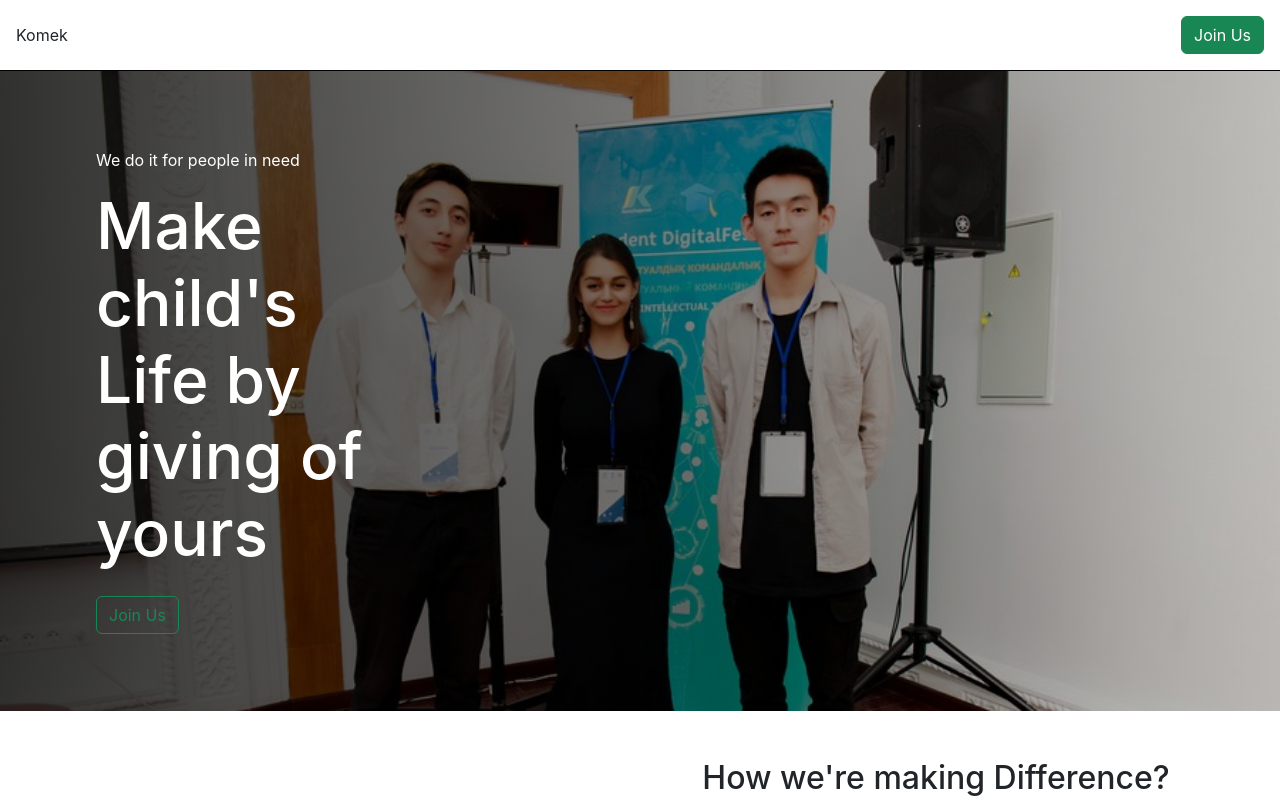
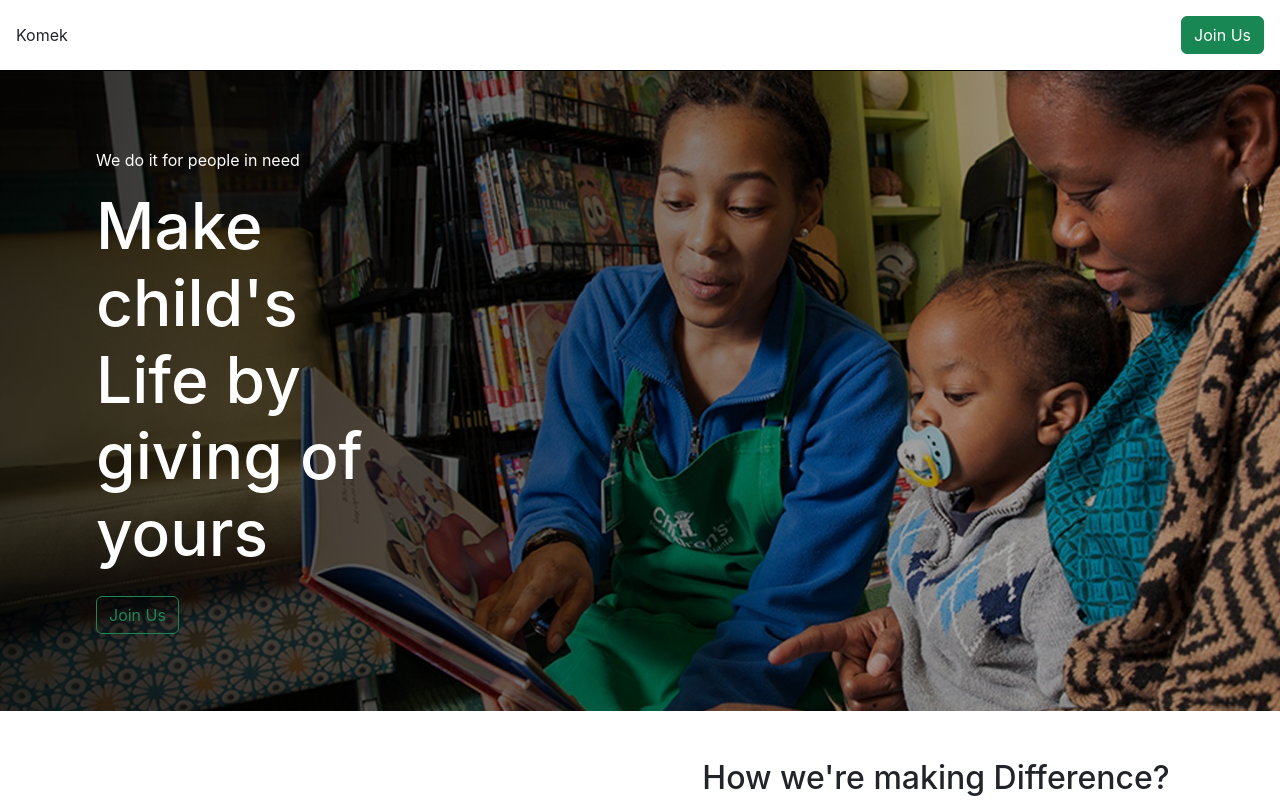
Before and after one commit to bl1nkker/komek-landing, a React (Create React App) app: page / in a window 1280 px wide. Shown: the top 800 px of the page. Built offline with nearby package versions, Linux system fonts and the light colour scheme.

Commit message:
feat: changed app name + banner

```diff
--- a/public/index.html
+++ b/public/index.html
@@ -24,7 +24,7 @@
       work correctly both with client-side routing and a non-root public URL.
       Learn how to configure a non-root public URL by running `npm run build`.
     -->
-    <title>React App</title>
+    <title>Komek - Charity Project</title>
     <link
       href="https://cdn.jsdelivr.net/npm/bootstrap@5.2.3/dist/css/bootstrap.min.css"
       rel="stylesheet"
--- a/src/components/Testimonial.js
+++ b/src/components/Testimonial.js
@@ -29,7 +29,7 @@ const Testimonial = () => {
       <h2 className="section-title">What people say about us</h2>
       <div className="d-flex flex-column flex-lg-row justify-content-around mt-5">
         {testimonialData.map((testimonial) => (
-          <div className="card col-lg-2">
+          <div className="card col-lg-3">
             <div className="card-body">
               <p className="card-text">{testimonial.text}</p>
               <div className="card-footer d-flex justify-content-between">
--- a/src/styles/index.css
+++ b/src/styles/index.css
@@ -14,7 +14,7 @@ header {
       rgba(0, 0, 0, 0.8),
       rgba(0, 0, 0, 0.2)
     ),
-    url("./../assets/images/photo_8.jpeg");
+    url("./../assets/images/banner.jpeg");
     height: 80vh;
   background-size: cover;
   background-repeat: no-repeat;
```
Also changed, not shown: src/assets/images/banner.jpeg (added).
